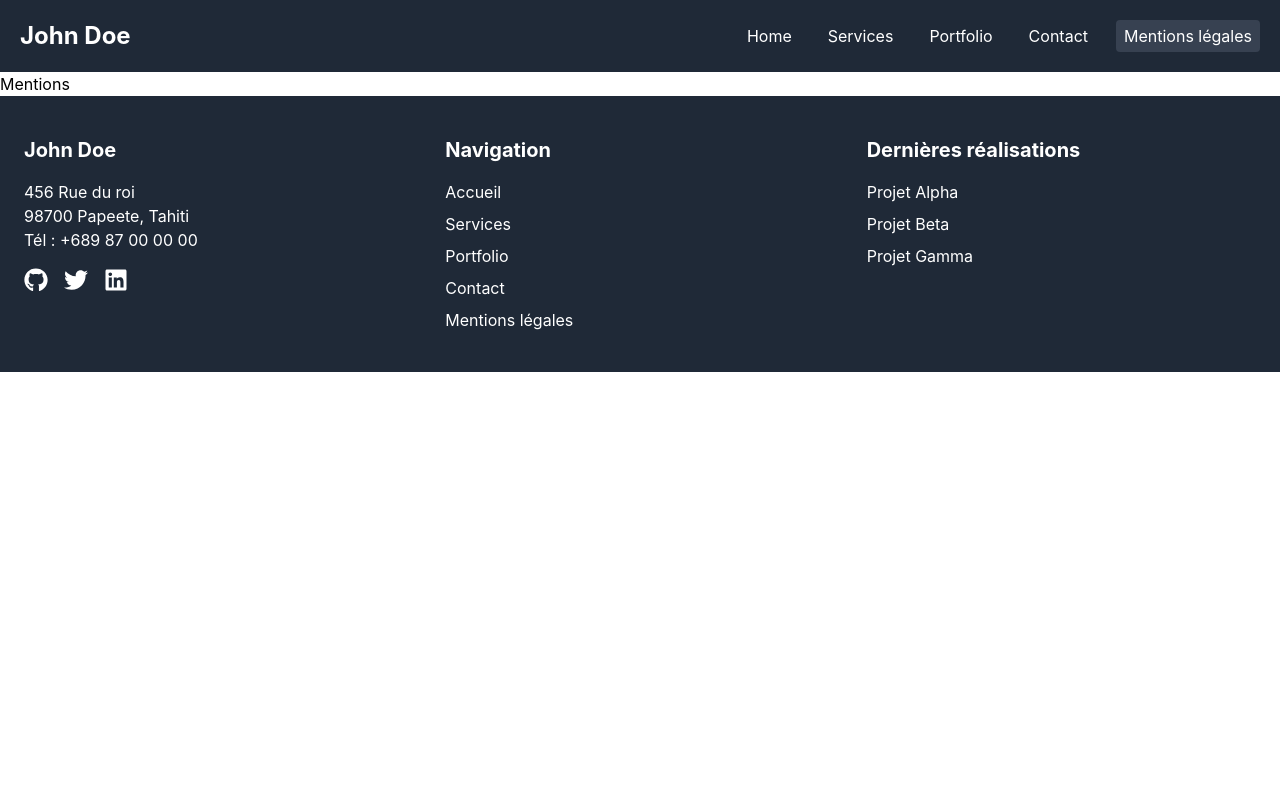
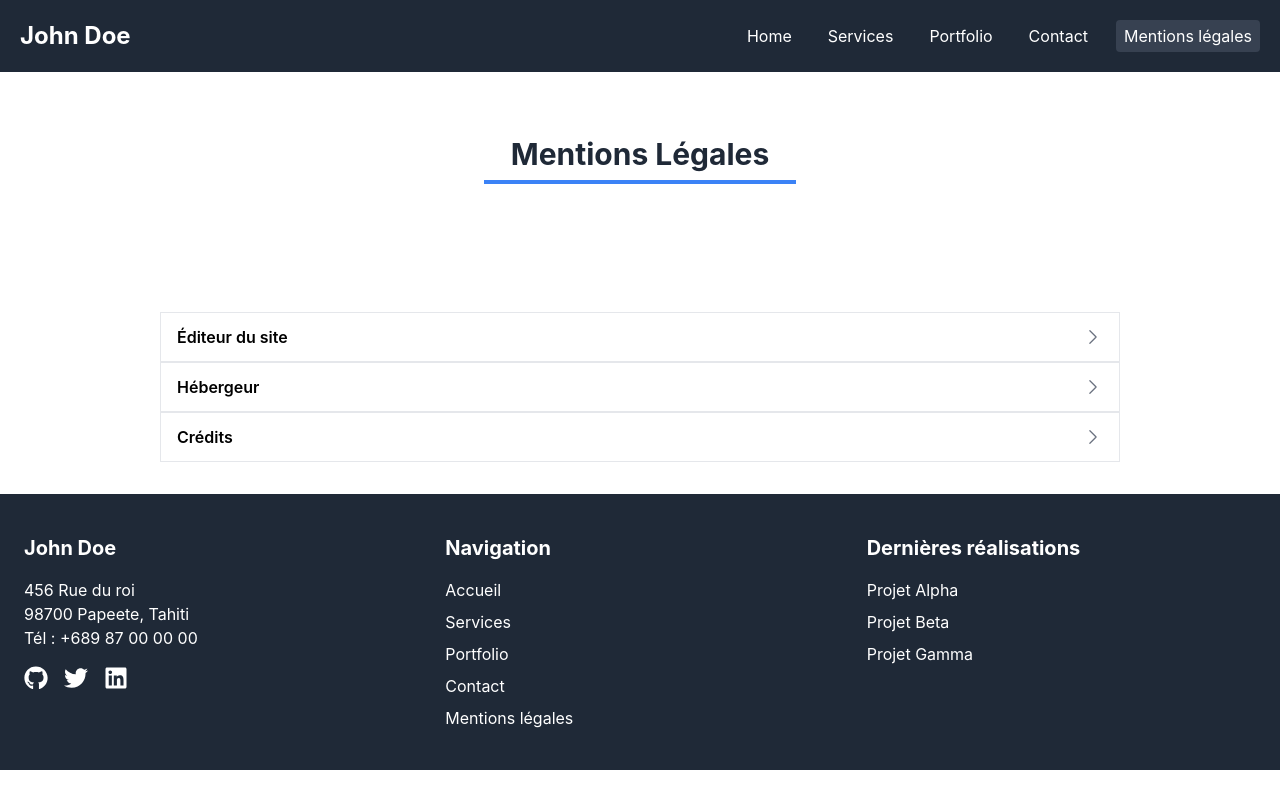
Before and after one commit to DylanPEUA/projet_react, a React (Create React App) app: page /mentions in a window 1280 px wide. Built offline with nearby package versions, Linux system fonts and the light colour scheme.

Commit message:
Page de mention finalisé

```diff
--- /dev/null
+++ b/src/components/section.js
@@ -0,0 +1,32 @@
+import React from 'react';
+import { ChevronRightIcon } from "@heroicons/react/24/outline";
+
+function Section({ title, isOpen, onClick, children, className }) {
+  return (
+    <div className={`border bg-white overflow-hidden ${className}`}>
+      {/* Titre + flèche */}
+      <button
+        onClick={onClick}
+        className="flex justify-between items-center w-full px-4 py-3 text-left font-semibold hover:bg-gray-100 transition"
+      >
+        {title}
+        <ChevronRightIcon
+          className={`h-5 w-5 text-gray-500 transition-transform duration-300 ${
+            isOpen ? "rotate-90" : ""
+          }`}
+        />
+      </button>
+
+      {/* Contenu */}
+      <div
+        className={`transition-all duration-300 ease-in-out overflow-hidden ${
+          isOpen ? "max-h-96 p-4" : "max-h-0 p-0"
+        }`}
+      >
+        {children}
+      </div>
+    </div>
+  );
+}
+
+export default Section;
--- a/src/pages/Mentions.js
+++ b/src/pages/Mentions.js
@@ -1,7 +1,135 @@
-import React from 'react';
+import { useState } from "react";
+import {
+  MapIcon,
+  MapPinIcon,
+  PhoneIcon,
+  GlobeAltIcon,
+} from "@heroicons/react/24/outline";
+import Section from '../components/section';
 
 function Mentions() {
-  return <h1>Mentions</h1>;
+  const [openIndex, setOpenIndex] = useState(null);
+
+  const toggleSection = (index) => {
+    // Accordéon : si la section est déjà ouverte, on ferme tout, sinon on ouvre la nouvelle
+    setOpenIndex(openIndex === index ? null : index);
+  };
+
+  const sections = [
+    {
+      title: "Éditeur du site",
+      content: (
+        <div className="flex-1 text-left space-y-2">
+          <h2 className="text-xl font-bold mb-4">John Doe</h2>
+
+          <p className="flex items-center gap-2">
+            <MapIcon className="h-5 w-5" />
+            Ave du Prince Hinoi
+          </p>
+
+          <p className="flex items-center gap-2">
+            <MapPinIcon className="h-5 w-5" />
+            98714 Papeete, French Polynesia
+          </p>
+
+          <p className="flex items-center gap-2">
+            <PhoneIcon className="h-5 w-5" />
+            +689 87 00 00 00
+          </p>
+        </div>
+      )
+    },
+    {
+      title: "Hébergeur",
+      content: (
+        <div className="flex-1 text-left space-y-2">
+          <h2 className="font-bold text-xl">alwaysdata</h2>
+          <p>91 Rue du Faubourg Saint-Honoré, 75008 Paris</p>
+
+          <p className="flex items-center gap-2">
+            <GlobeAltIcon className="h-5 w-5" />
+            <a
+              href="https://www.alwaysdata.com"
+              target="_blank"
+              rel="noopener noreferrer"
+              className="hover:underline"
+            >
+              www.alwaysdata.com
+            </a>
+          </p>
+        </div>
+      )
+    },
+    {
+      title: "Crédits",
+      content: (
+        <div className="flex-1 text-left space-y-2">
+          <h2 className="font-bold text-xl">Crédits</h2>
+          <p>
+            Ce site a été réalisé par John Doe, étudiant au{" "}
+            <a
+              href="https://www.centre-europeen-formation.fr/"
+              target="_blank"
+              rel="noopener noreferrer"
+              className="text-blue-600 hover:underline"
+            >
+              Centre Européen de Formation
+            </a>
+          </p>
+
+          <p className="italic">
+            Les images utilisées sur ce site sont libres de droits et ont été obtenues sur{" "}
+            <a
+              href="https://pixabay.com/"
+              target="_blank"
+              rel="noopener noreferrer"
+              className="text-blue-600 hover:underline"
+            >
+              Pixabay
+            </a>
+          </p>
+
+          <p className="italic">
+            La favicon de ce site a été fournie par{" "}
+            <a
+              href="https://heroicons.com/"
+              target="_blank"
+              rel="noopener noreferrer"
+              className="text-blue-600 hover:underline"
+            >
+              Heroicons
+            </a>
+          </p>
+        </div>
+      )
+    }
+  ];
+
+  return (
+    <>
+      <div className="py-16 px-4 bg-white text-center">
+        <h2 className="text-3xl font-bold text-gray-800 ">Mentions Légales</h2>
+        <div className="w-1/4 mx-auto h-1 bg-blue-500 mt-2 mb-12" />
+      </div>
+
+      <div className="w-3/4 mx-auto">
+        {sections.map((section, index) => (
+          <Section
+            key={index}
+            title={section.title}
+            isOpen={openIndex === index}
+            onClick={() => toggleSection(index)}
+            className={`
+              ${index === 0 ? "mt-4" : ""}
+              ${index === sections.length - 1 ? "mb-8" : ""}
+            `}>
+
+            {section.content}
+          </Section>
+        ))}
+      </div>
+    </>
+  );
 }
 
 export default Mentions;
```
